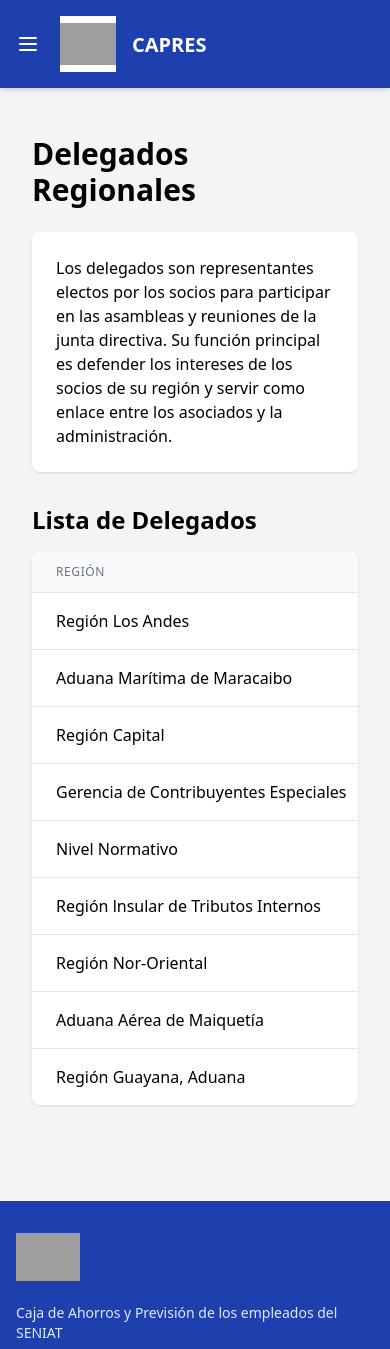
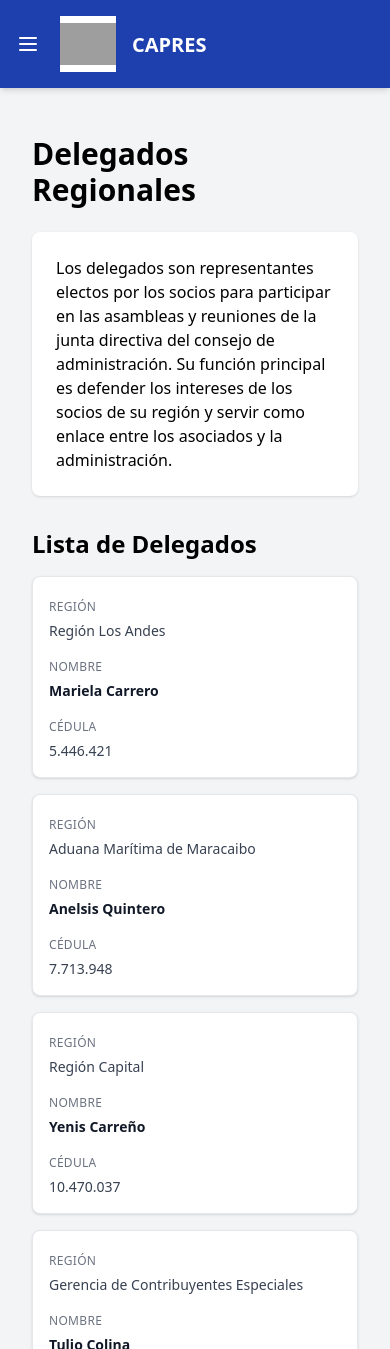
Before and after one commit to edgarjrojaslopez/capreswebsite, a Next.js app: page /delegates in a window 390 px wide. Shown: the top 1349 px of the page. Built offline with nearby package versions, Linux system fonts and the light colour scheme; grey boxes are pictures that could not be loaded.

Commit message:
fix: components/DelegatesPage.jsx

```diff
--- a/components/DelegatesPage.jsx
+++ b/components/DelegatesPage.jsx
@@ -92,16 +92,20 @@ export default function DelegatesPage() {
         <div className="bg-white p-6 rounded-lg shadow">
           <p>
             Los delegados son representantes electos por los socios para
-            participar en las asambleas y reuniones de la junta directiva. Su
-            función principal es defender los intereses de los socios de su
-            región y servir como enlace entre los asociados y la administración.
+            participar en las asambleas y reuniones de la junta directiva del
+            consejo de administración. Su función principal es defender los
+            intereses de los socios de su región y servir como enlace entre los
+            asociados y la administración.
           </p>
         </div>
       </section>
 
-      <section>
+      <section className="mt-8">
         <h3 className="text-2xl font-semibold mb-4">Lista de Delegados</h3>
-        <div className="bg-white rounded-lg shadow overflow-hidden">
+
+        {/* Tabla para desktop */}
+        <div className="hidden md:block overflow-x-auto">
+          <div className="bg-white rounded-lg shadow min-w-full">
             <table className="min-w-full divide-y divide-gray-200">
               <thead className="bg-gray-50">
                 <tr>
@@ -111,7 +115,6 @@ export default function DelegatesPage() {
                   <th className="px-6 py-3 text-left text-xs font-medium text-gray-500 uppercase tracking-wider">
                     Nombre
                   </th>
-
                   <th className="px-6 py-3 text-left text-xs font-medium text-gray-500 uppercase tracking-wider">
                     Cédula
                   </th>
@@ -119,15 +122,17 @@ export default function DelegatesPage() {
               </thead>
               <tbody className="bg-white divide-y divide-gray-200">
                 {delegates.map((delegate, index) => (
-                <tr key={index}>
-                  <td className="px-6 py-4 whitespace-nowrap">
+                  <tr
+                    key={index}
+                    className="hover:bg-gray-50 transition-colors duration-150"
+                  >
+                    <td className="px-6 py-4 whitespace-nowrap text-sm text-gray-700">
                       {delegate.region}
                     </td>
-                  <td className="px-6 py-4 whitespace-nowrap">
+                    <td className="px-6 py-4 whitespace-nowrap text-sm font-medium text-gray-900">
                       {delegate.nombre}
                     </td>
-
-                  <td className="px-6 py-4 whitespace-nowrap">
+                    <td className="px-6 py-4 whitespace-nowrap text-sm text-gray-700">
                       {delegate.cedula}
                     </td>
                   </tr>
@@ -135,6 +140,40 @@ export default function DelegatesPage() {
               </tbody>
             </table>
           </div>
+        </div>
+
+        {/* Tarjetas para móvil (responsive) */}
+        <div className="md:hidden space-y-4">
+          {delegates.map((delegate, index) => (
+            <div
+              key={index}
+              className="bg-white p-4 rounded-lg shadow border border-gray-200 space-y-3"
+            >
+              <div>
+                <span className="text-xs font-medium text-gray-500 uppercase tracking-wide">
+                  Región
+                </span>
+                <p className="text-sm text-gray-700 mt-1">{delegate.region}</p>
+              </div>
+
+              <div>
+                <span className="text-xs font-medium text-gray-500 uppercase tracking-wide">
+                  Nombre
+                </span>
+                <p className="text-sm font-semibold text-gray-900 mt-1">
+                  {delegate.nombre}
+                </p>
+              </div>
+
+              <div>
+                <span className="text-xs font-medium text-gray-500 uppercase tracking-wide">
+                  Cédula
+                </span>
+                <p className="text-sm text-gray-700 mt-1">{delegate.cedula}</p>
+              </div>
+            </div>
+          ))}
+        </div>
       </section>
     </div>
   );
```
Lines whose indentation alone changed are shown as unchanged.
